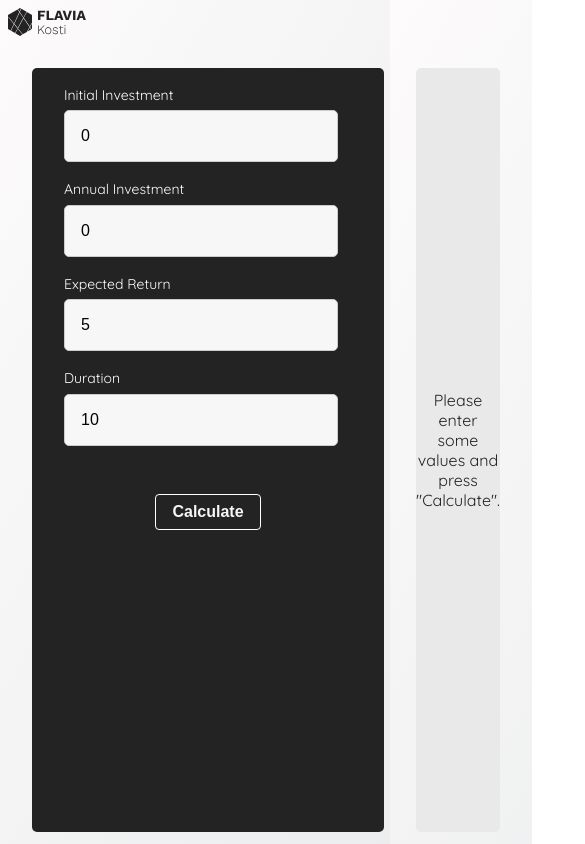
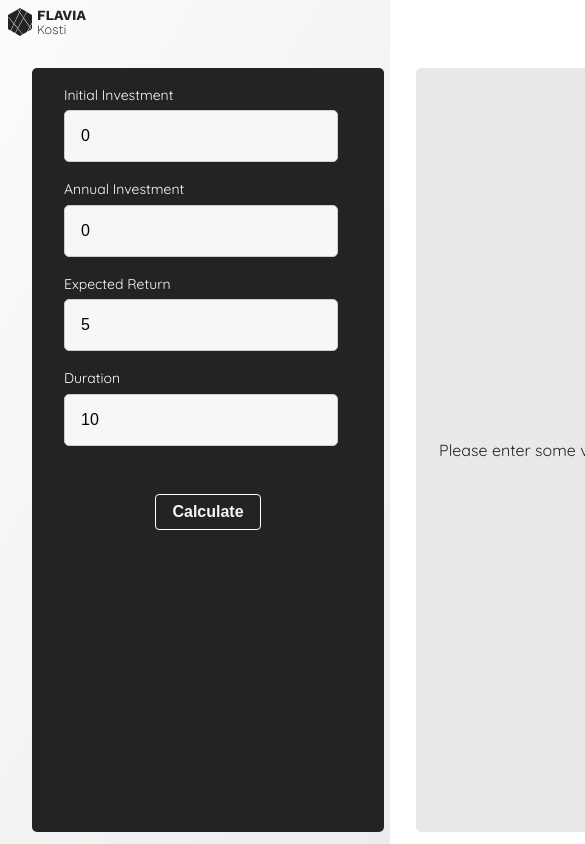
Before and after one commit to flavia3107/angular-invest-mini-project, an Angular app: page / in a window 390 px wide. Shown: the top 844 px of the page, 585 px wide, since content can reach past the window. Built offline with nearby package versions, Linux system fonts and the light colour scheme.

Commit message:
Responsivity

```diff
--- a/src/app/investment-result/investment-result.component.css
+++ b/src/app/investment-result/investment-result.component.css
@@ -52,4 +52,12 @@ thead {
 p {
     color: #232323;
     width: 100%;
+    padding: 1rem;
 }
+
+@media (max-width: 850px) {
+    .result-container {
+        min-width: 25rem;
+        width: fit-content;
+    }
+}
--- a/src/styles.css
+++ b/src/styles.css
@@ -10,6 +10,7 @@ body {
   background-image: linear-gradient(120deg, #fdfbfb 0%, #ebedee 100%);
   color: #e1eeeb;
   min-height: 100vh;
+  background-attachment: fixed;
 }
 
 .center {
```
